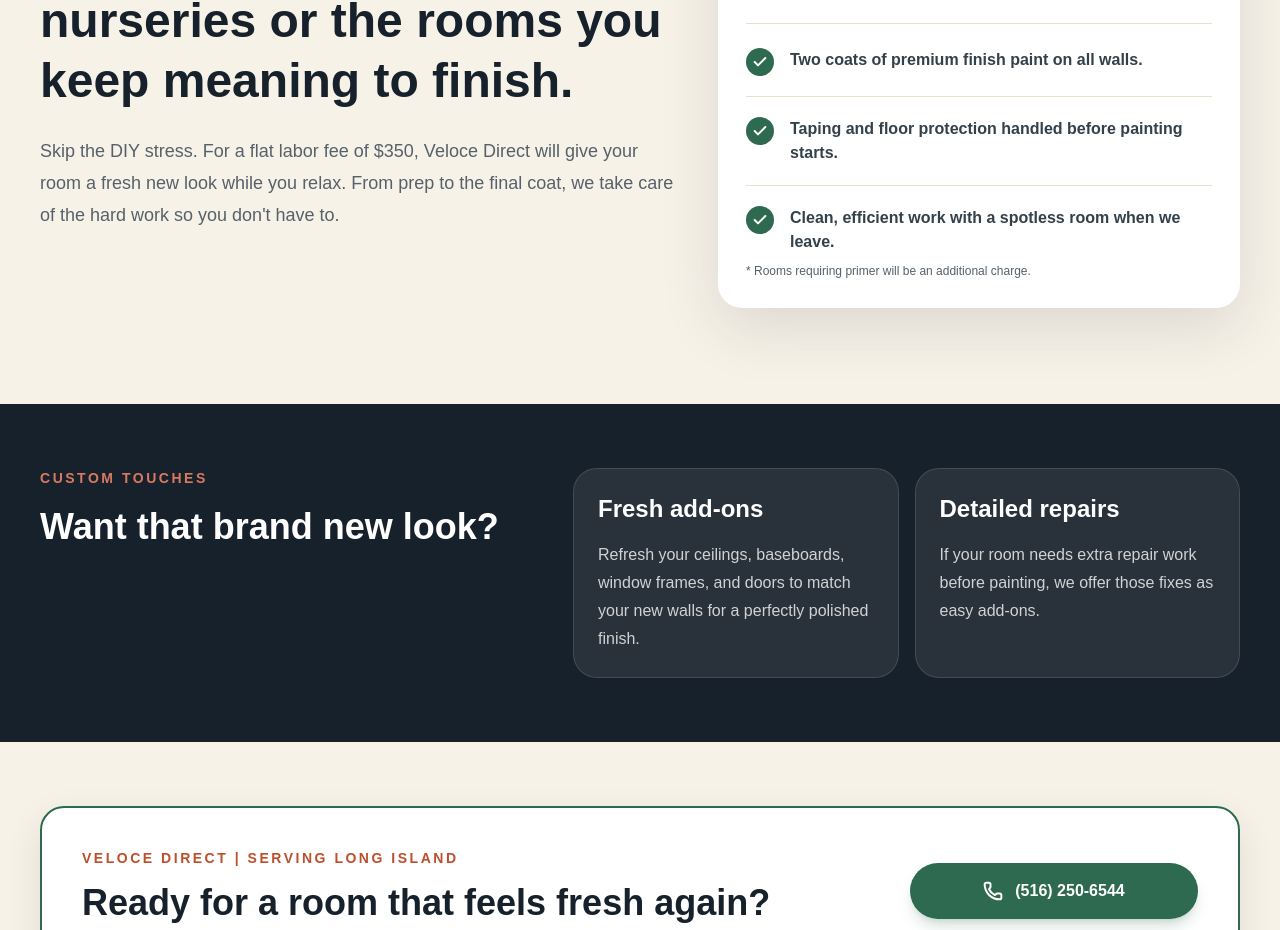
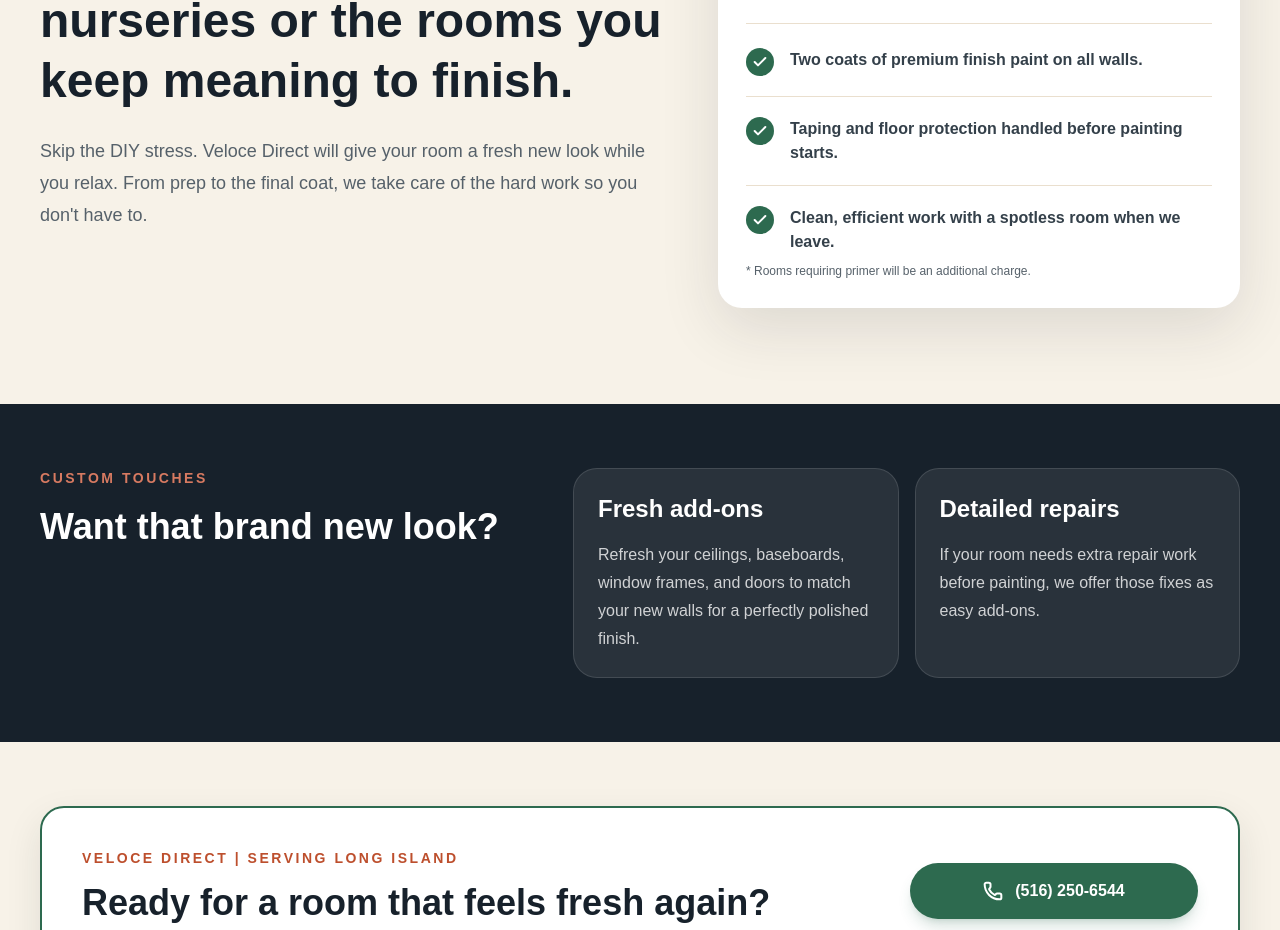
Before and after one commit to dino-giammalva/website, a Next.js app: page / in a window 1280 px wide. Shown: the part 1016-1946 px from the top of the page. Built offline with nearby package versions, Linux system fonts and the light colour scheme.

Commit message:
Update page.tsx

```diff
--- a/app/page.tsx
+++ b/app/page.tsx
@@ -106,7 +106,7 @@ export default function Home() {
             finish.
           </h2>
           <p className="mt-6 max-w-2xl text-lg leading-8 text-[#56616a]">
-            Skip the DIY stress. For a flat labor fee of $350, Veloce Direct
+            Skip the DIY stress. Veloce Direct
             will give your room a fresh new look while you relax. From prep to
             the final coat, we take care of the hard work so you don&apos;t have to.
           </p>
```
